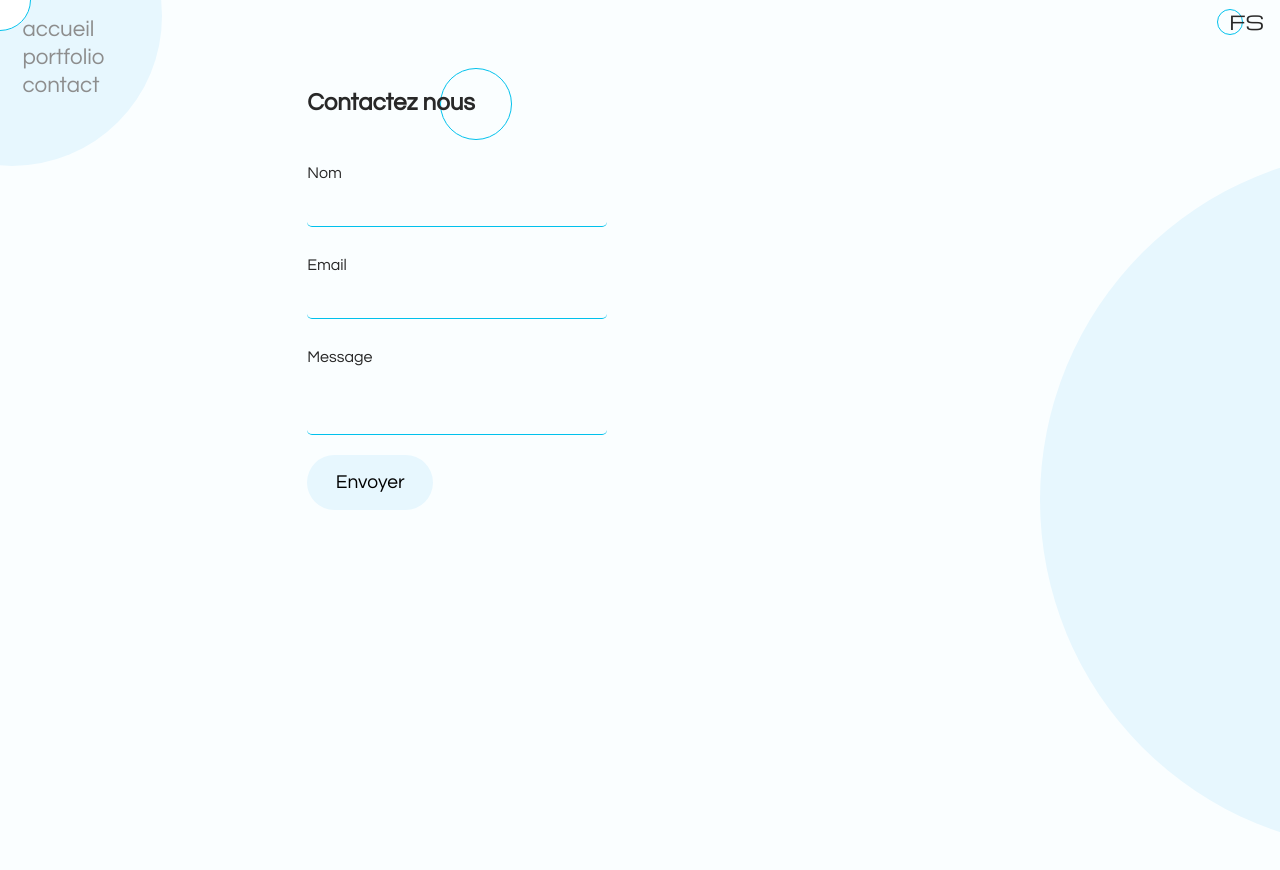
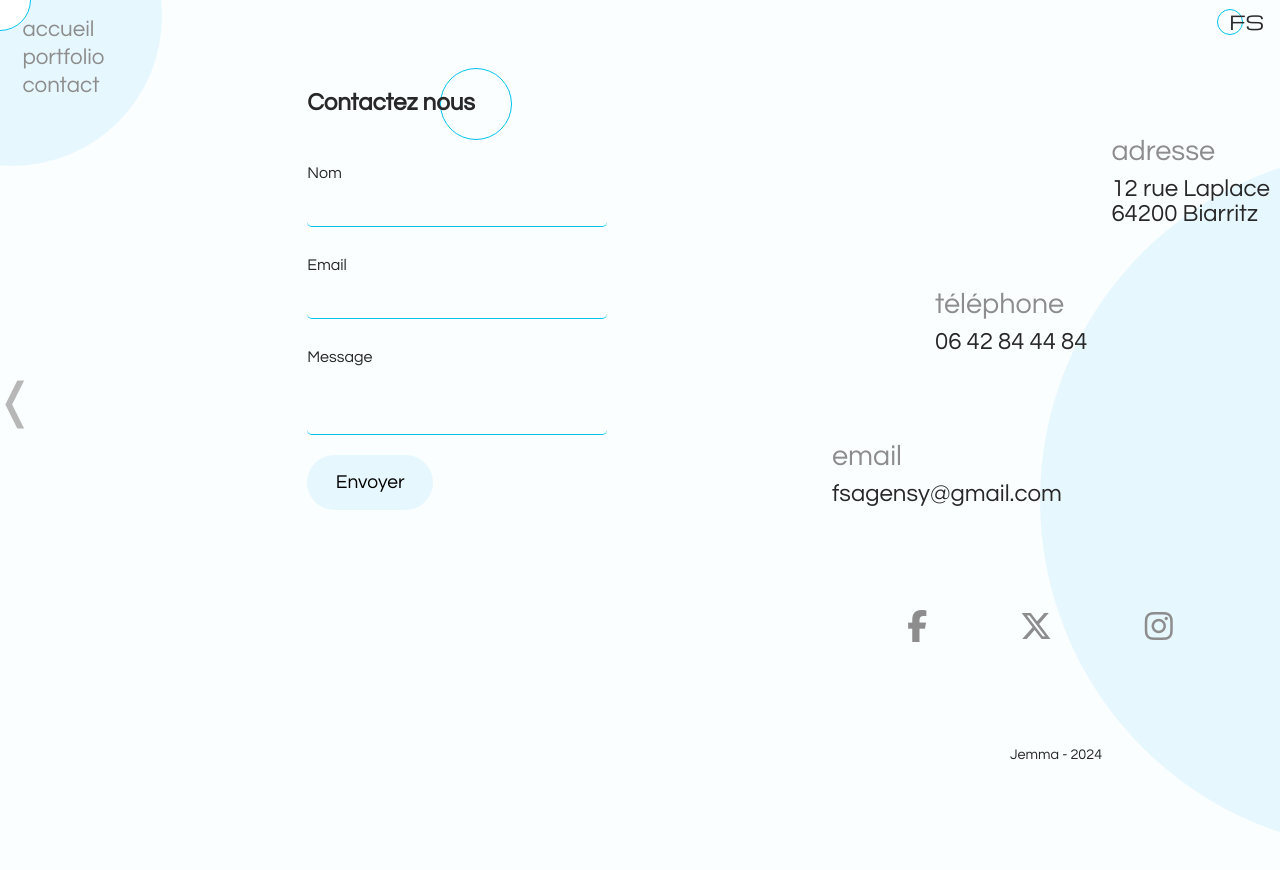
Before and after one commit to rayhearth/react-vitrine, a React (Vite) app: page /Contact in a window 1280 px wide. Shown: the top 870 px of the page. Built offline with nearby package versions, Linux system fonts and the light colour scheme; no server answers.

Commit message:
add contact information

```diff
--- a/package.json
+++ b/package.json
@@ -11,7 +11,9 @@
   },
   "dependencies": {
     "@emailjs/browser": "^4.4.1",
+    "copy-to-clipboard": "^3.3.3",
     "react": "^18.3.1",
+    "react-copy-to-clipboard": "^5.1.0",
     "react-dom": "^18.3.1",
     "react-router-dom": "^6.25.1",
     "sass": "^1.77.8"
--- a/src/components/ContactForm.jsx
+++ b/src/components/ContactForm.jsx
@@ -8,7 +8,7 @@ const ContactForm = () => {
 
 	const sendEmail = (e) => {
 		e.preventDefault();
-		const formMess = document.querySelector(".form-message");
+		const formMess = document.querySelector(".formMessage");
 
 		emailjs
 			.sendForm("service_peqyvrd", "template_7s41sin", form.current, {
@@ -16,7 +16,6 @@ const ContactForm = () => {
 			})
 			.then(
 				(result) => {
-					// console.log("SUCCESS!");
 					form.current.reset();
 					formMess.innerHTML = `<p class='success'> Message envoyé !</p>`;
 					setTimeout(() => {
@@ -24,7 +23,6 @@ const ContactForm = () => {
 					}, 2500);
 				},
 				(error) => {
-					// console.log("FAILED...", error.text);
 					formMess.innerHTML =
 						"<p class= 'error'> Une erreur s'est produite, veuillez réessayer</p>";
 					setTimeout(() => {
@@ -46,7 +44,7 @@ const ContactForm = () => {
 				<textarea name="message" id='mess'/>
 				<input type="submit" value="Envoyer" className='hover button'/>
 			</form>
-			<div className="form-message"></div>
+			<div className="formMessage"></div>
 		</div>
 	);
 };
--- a/src/pages/Contact.jsx
+++ b/src/pages/Contact.jsx
@@ -1,17 +1,62 @@
-import React from 'react';
-import Logo from '../components/Logo'
-import Mouse from '../components/Mouse'
-import Navigation from '../components/Navigation'
-import ContactForm from '../components/ContactForm';
+import React from "react";
+import { CopyToClipboard } from "react-copy-to-clipboard";
+import Logo from "../components/Logo";
+import Mouse from "../components/Mouse";
+import Navigation from "../components/Navigation";
+import ContactForm from "../components/ContactForm";
+import SocialNetwork from '../components/SocialNetwork'
+import Buttons from "../components/Buttons";
 
 const Contact = () => {
 	return (
 		<main>
-      <Mouse/>
+			<Mouse />
 			<div className="contact">
-        <Navigation/>
-        <Logo/>
-        <ContactForm/>
+				<Navigation />
+				<Logo />
+				<ContactForm />
+				<div className="contact-infos">
+					<div className="address">
+						<div className="content">
+							<h4>adresse</h4>
+							<p>12 rue Laplace</p>
+							<p>64200 Biarritz</p>
+						</div>
+					</div>
+					<div className="phone">
+						<div className="content">
+							<h4>téléphone</h4>
+							<CopyToClipboard text="0642844484" className="hover">
+								<p
+									style={{ cursor: "pointer" }}
+									className="clipboard"
+									onClick={() => alert("Téléphone copié !")}
+								>
+									06 42 84 44 84
+								</p>
+							</CopyToClipboard>
+						</div>
+					</div>
+          <div className="email">
+            <div className="content">
+              <h4>email</h4>
+              <CopyToClipboard text="fsagensy@gmail.com" className="hover">
+								<p
+									style={{ cursor: "pointer" }}
+									className="clipboard"
+									onClick={() => alert("email copié !")}
+								>
+									fsagensy@gmail.com
+								</p>
+							</CopyToClipboard>
+            </div>
+          </div>
+          <SocialNetwork/>
+          <div className="credits">
+            <p>Jemma - 2024</p>
+          </div>
+				</div>
+        <Buttons left={"/project-4"}/>
 			</div>
 		</main>
 	);
```
Also changed, not shown: 1 other file (tests, documents, lock files or other folders). Lines whose indentation alone changed are shown as unchanged.
